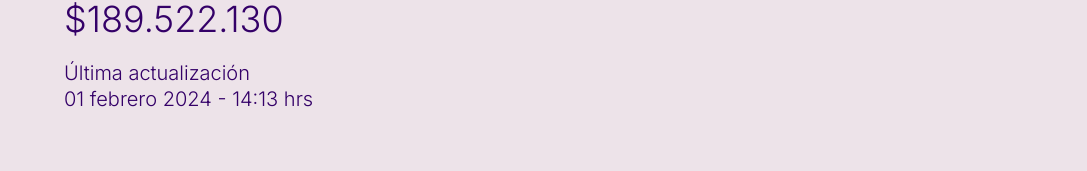
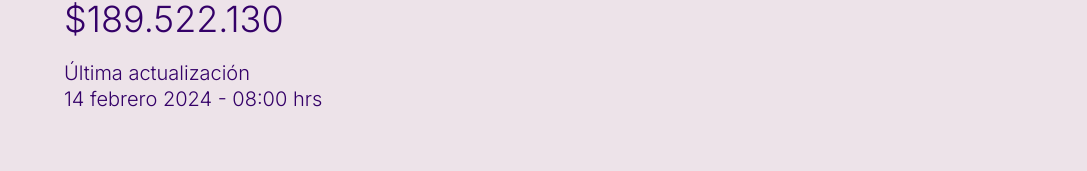
Before and after one commit to dalvaradotey/tomas, a Next.js app: page /recaudacion in a window 1280 px wide. Shown: the part 557-728 px from the top of the page, without its empty margins (96-1183 px from the left). Built offline with nearby package versions, Linux system fonts and the light colour scheme.

Commit message:
UPDATE: actualización de meta

```diff
--- a/src/app/goals-data.ts
+++ b/src/app/goals-data.ts
@@ -1,5 +1,5 @@
 export const goalsData = {
   currentAmount: '$189.522.130',
   currentPercentage: '5.4%',
-  currentDate: '01 febrero 2024 - 14:13 hrs',
+  currentDate: '14 febrero 2024 - 08:00 hrs',
 }
```
